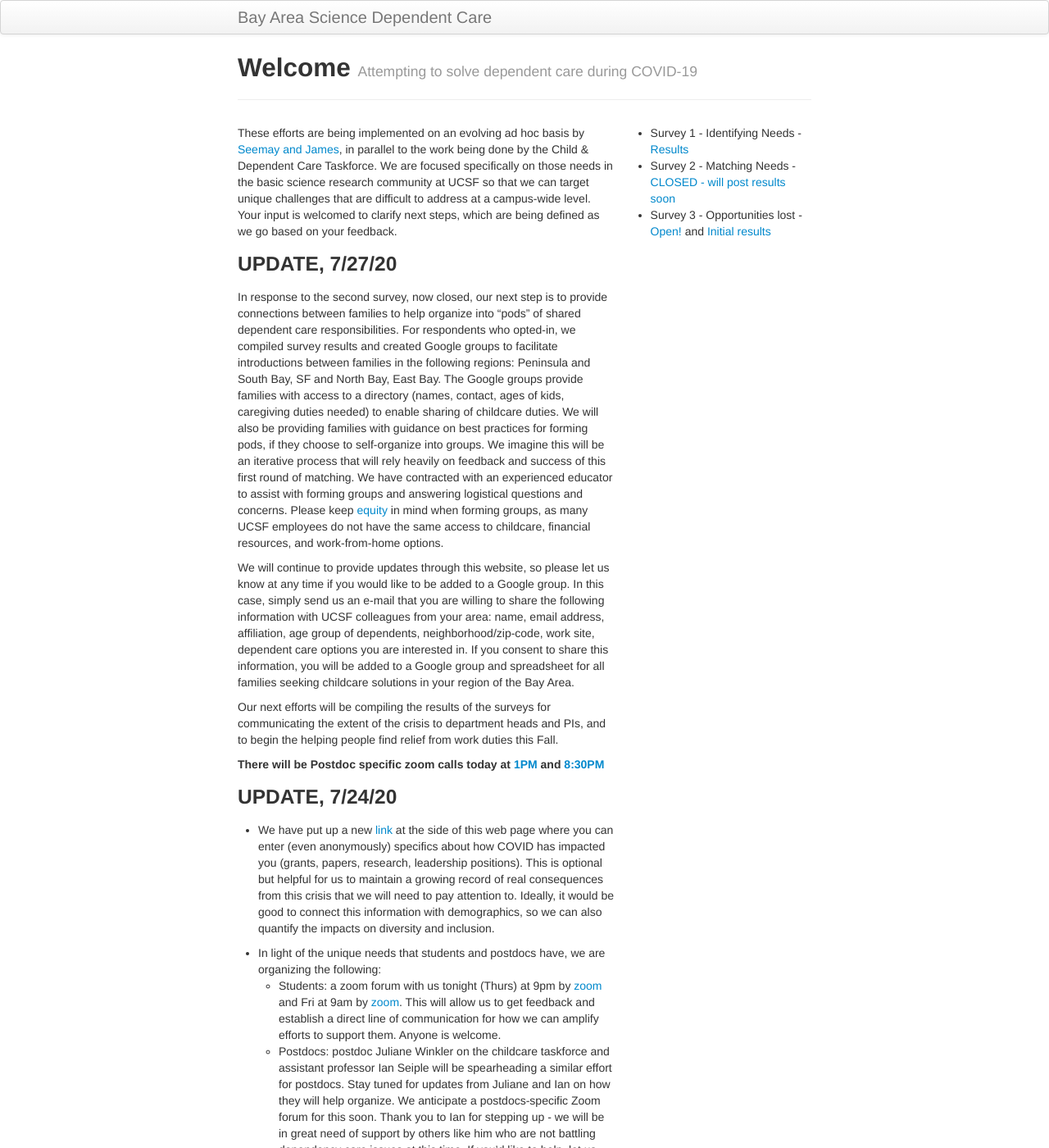
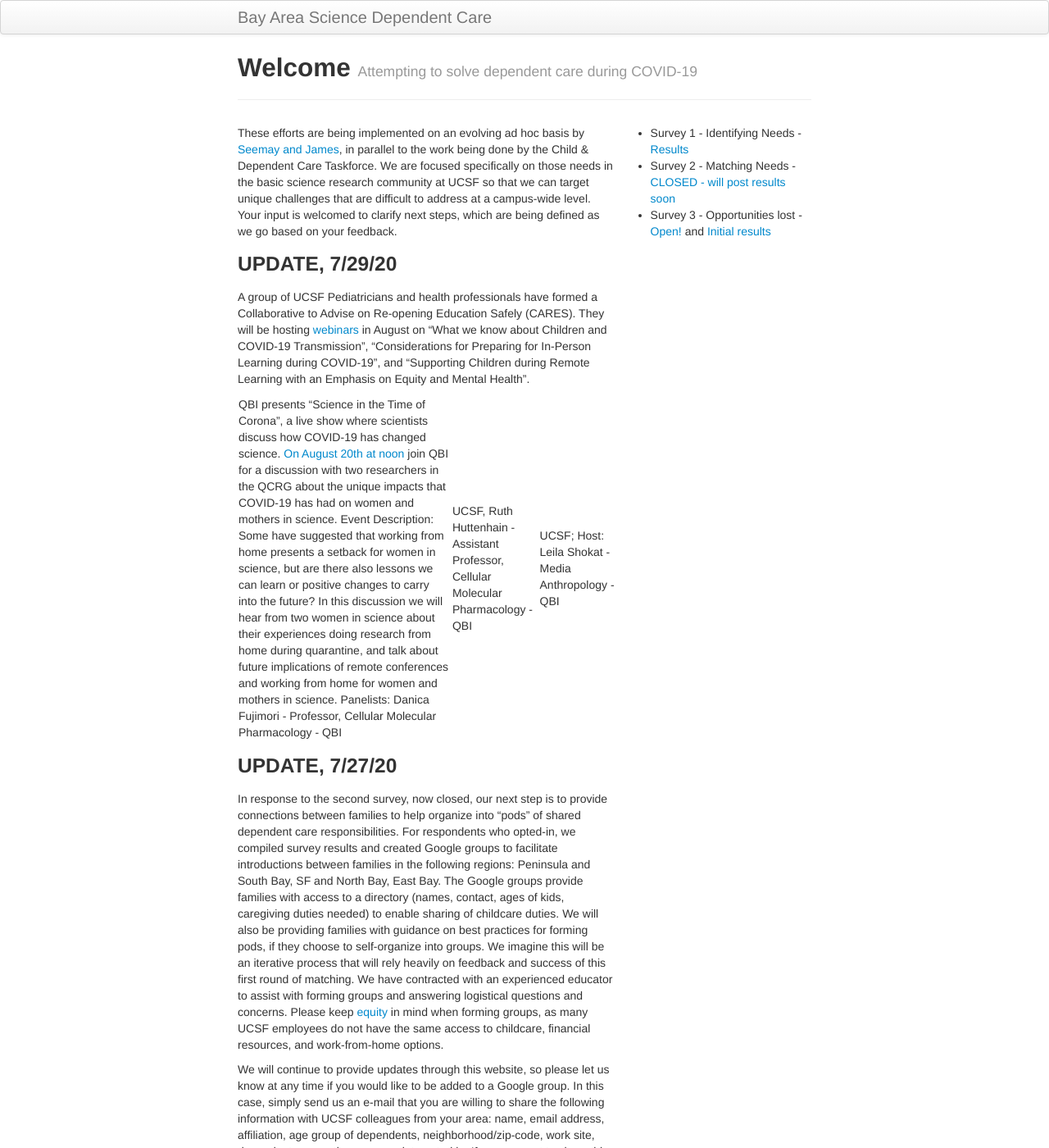
Before and after one commit to fraserlab/sci-dependentcare, a Jekyll site: the page built from index.md, in a window 1280 px wide and 1400 px high. Shown: the whole window at 82% size. Built offline with Jekyll 4.4.1, drawn with Linux system fonts in a browser that asks for light colours.

Commit message:
updated links

```diff
--- a/index.md
+++ b/index.md
@@ -5,6 +5,14 @@ tagline: Attempting to solve dependent care during COVID-19
 description: Welcome page
 ---
 These efforts are being implemented on an evolving ad hoc basis by [Seemay and James](mailto:seemayandjames@fraserlab.com), in parallel to the work being done by the Child & Dependent Care Taskforce. We are focused specifically on those needs in the basic science research community at UCSF so that we can target unique challenges that are difficult to address at a campus-wide level. Your input is welcomed to clarify next steps, which are being defined as we go based on your feedback.
+
+### UPDATE, 7/29/20
+
+A group of UCSF Pediatricians and health professionals have formed a Collaborative to Advise on Re-opening Education Safely (CARES). They will be hosting [webinars](https://ucsf.co1.qualtrics.com/jfe/form/SV_1ERXzjZ3lItb34V?Q_CHL=qr) in August on “What we know about Children and COVID-19 Transmission”, “Considerations for Preparing for In-Person Learning during COVID-19”, and "Supporting Children during Remote Learning with an Emphasis on Equity and Mental Health".
+
+
+QBI presents "Science in the Time of Corona", a live show where scientists discuss how COVID-19 has changed science. [On August 20th at noon](https://www.eventbrite.com/e/has-covid-19-changed-how-women-and-mothers-do-research-tickets-115255436112) join QBI for a discussion with two researchers in the QCRG about the unique impacts that COVID-19 has had on women and mothers in science. Event Description: Some have suggested that working from home presents a setback for women in science, but are there also lessons we can learn or positive changes to carry into the future? In this discussion we will hear from two women in science about their experiences doing research from home during quarantine, and talk about future implications of remote conferences and working from home for women and mothers in science. Panelists: Danica Fujimori - Professor, Cellular Molecular Pharmacology - QBI | UCSF, Ruth Huttenhain - Assistant Professor, Cellular Molecular Pharmacology - QBI | UCSF; Host: Leila Shokat - Media Anthropology - QBI
+
 
 ### UPDATE, 7/27/20
 
```
